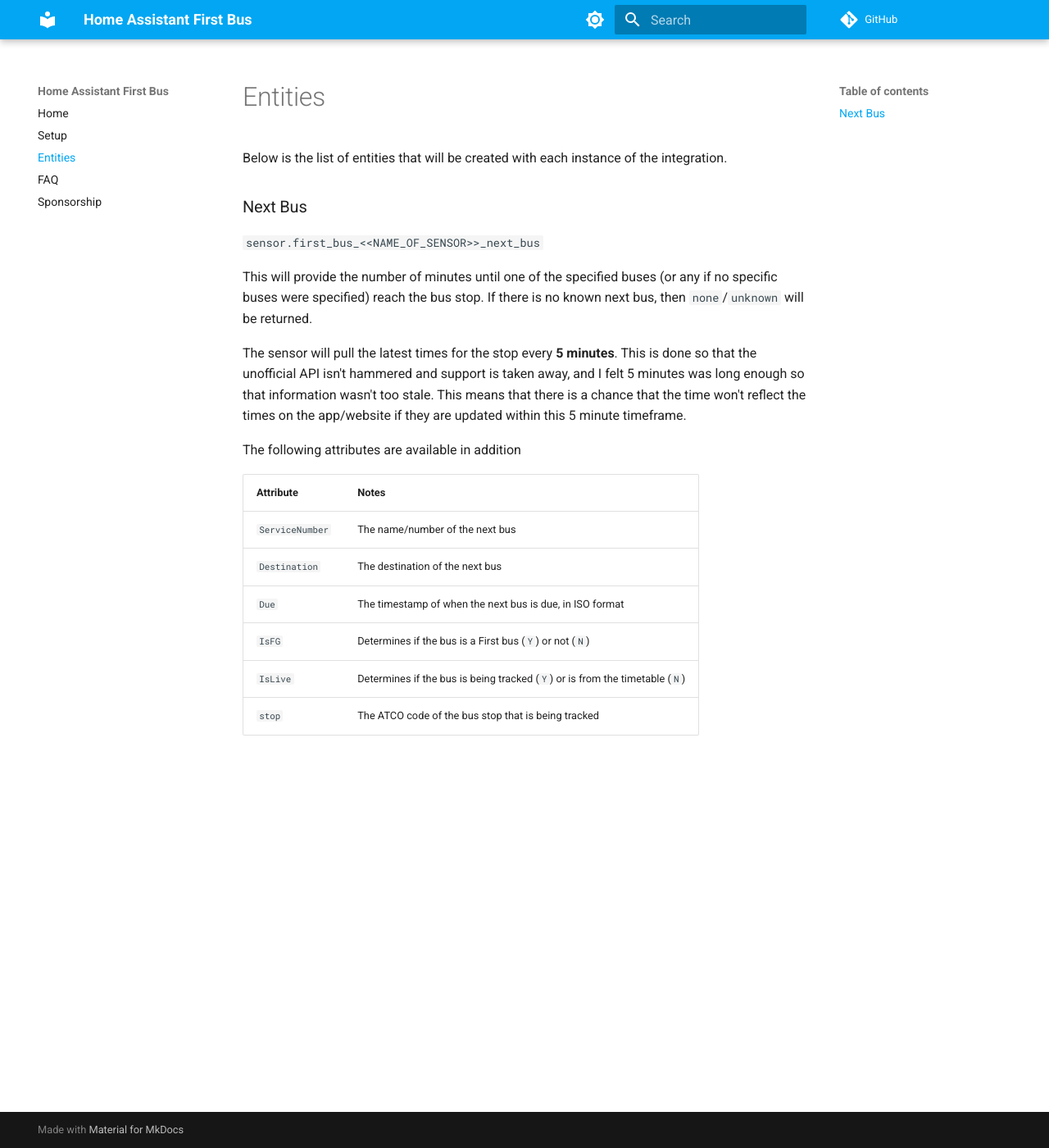
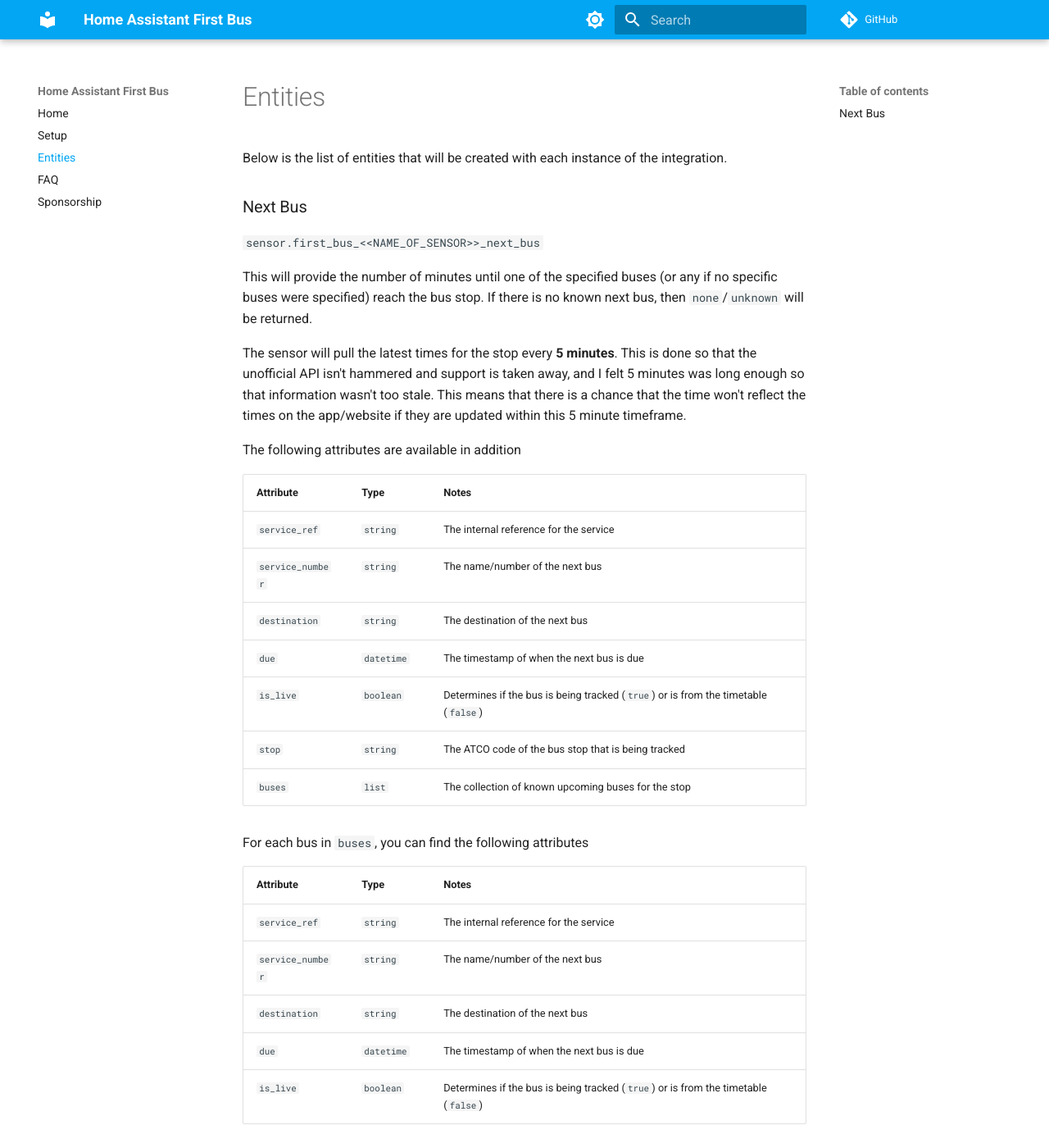
Before and after one commit to BottlecapDave/HomeAssistant-FirstBus, an MkDocs documentation site: the page built from _docs/entities.md, in a window 1280 px wide and 1400 px high. Shown: the whole window at 82% size. Built offline with MkDocs 1.6.1 and Material for MkDocs 9.7.7, drawn with Linux system fonts in a browser that asks for light colours; comment, search, counter and statistics services are not loaded.

Commit message:
fix: renamed attributes to have consistent naming style and updated Y/N based attributes to return bool
BREAKING CHANGE:
Any reliances on attributes (e.g. automations) will need to be updated based on new naming structure
and return types. IsFG attribute has been removed as value always seems to be false.

```diff
--- a/_docs/entities.md
+++ b/_docs/entities.md
@@ -12,11 +12,22 @@ The sensor will pull the latest times for the stop every **5 minutes**. This is
 
 The following attributes are available in addition
 
-| Attribute | Notes |
-|-----------|-------|
-| `ServiceNumber` | The name/number of the next bus |
-| `Destination` | The destination of the next bus |
-| `Due` | The timestamp of when the next bus is due, in ISO format |
-| `IsFG` | Determines if the bus is a First bus (`Y`) or not (`N`) |
-| `IsLive` | Determines if the bus is being tracked (`Y`) or is from the timetable (`N`) |
-| `stop` | The ATCO code of the bus stop that is being tracked |
+| Attribute | Type | Notes |
+|-----------|------|-------|
+| `service_ref` | `string` | The internal reference for the service |
+| `service_number` | `string` | The name/number of the next bus |
+| `destination` | `string` | The destination of the next bus |
+| `due` | `datetime` | The timestamp of when the next bus is due |
+| `is_live` | `boolean` | Determines if the bus is being tracked (`true`) or is from the timetable (`false`) |
+| `stop` | `string` | The ATCO code of the bus stop that is being tracked |
+| `buses` | `list` | The collection of known upcoming buses for the stop |
+
+For each bus in `buses`, you can find the following attributes
+
+| Attribute | Type | Notes |
+|-----------|------|-------|
+| `service_ref` | `string` | The internal reference for the service |
+| `service_number` | `string` | The name/number of the next bus |
+| `destination` | `string` | The destination of the next bus |
+| `due` | `datetime` | The timestamp of when the next bus is due |
+| `is_live` | `boolean` | Determines if the bus is being tracked (`true`) or is from the timetable (`false`) |
```
Also changed, not shown: 7 other files.
